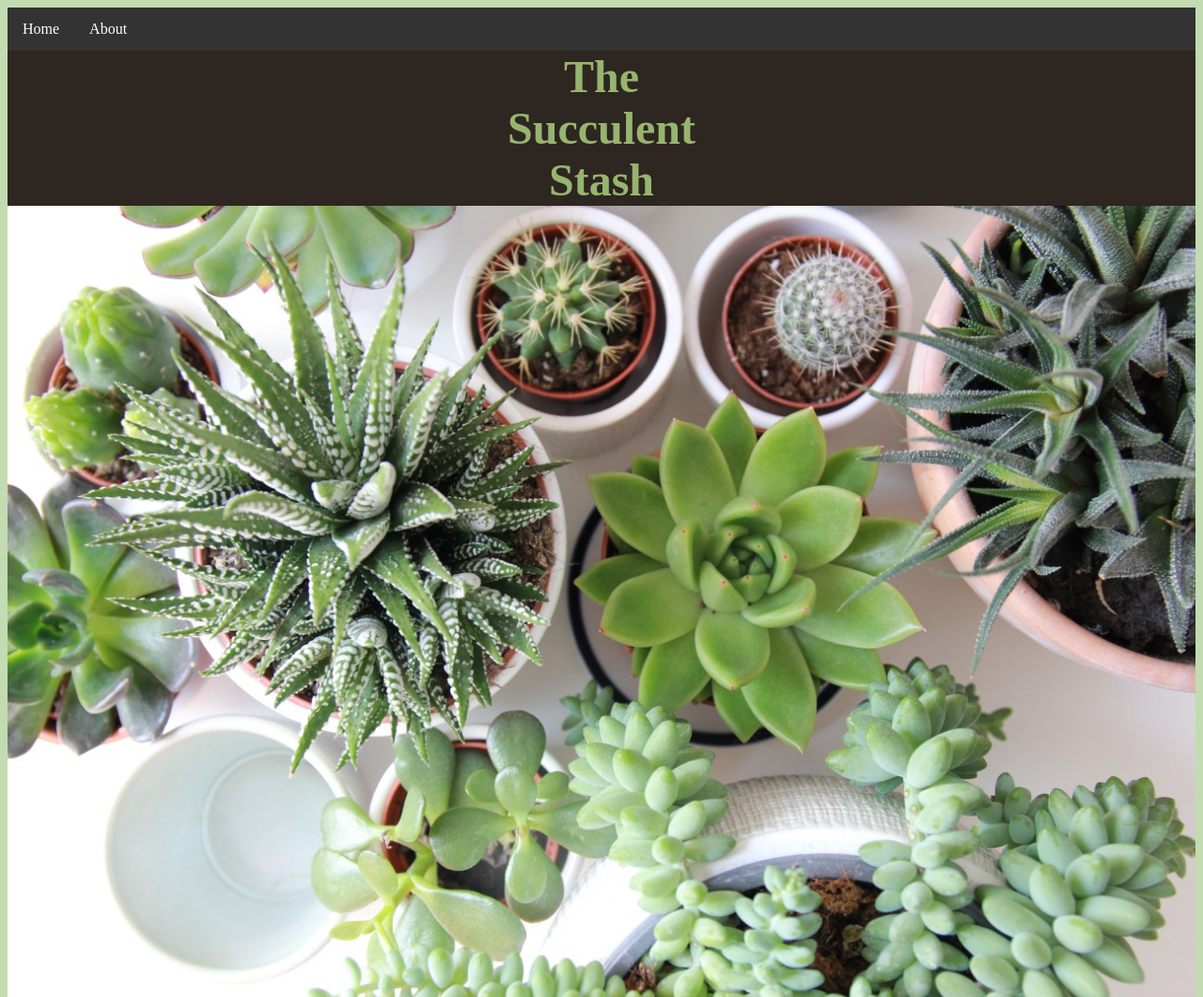
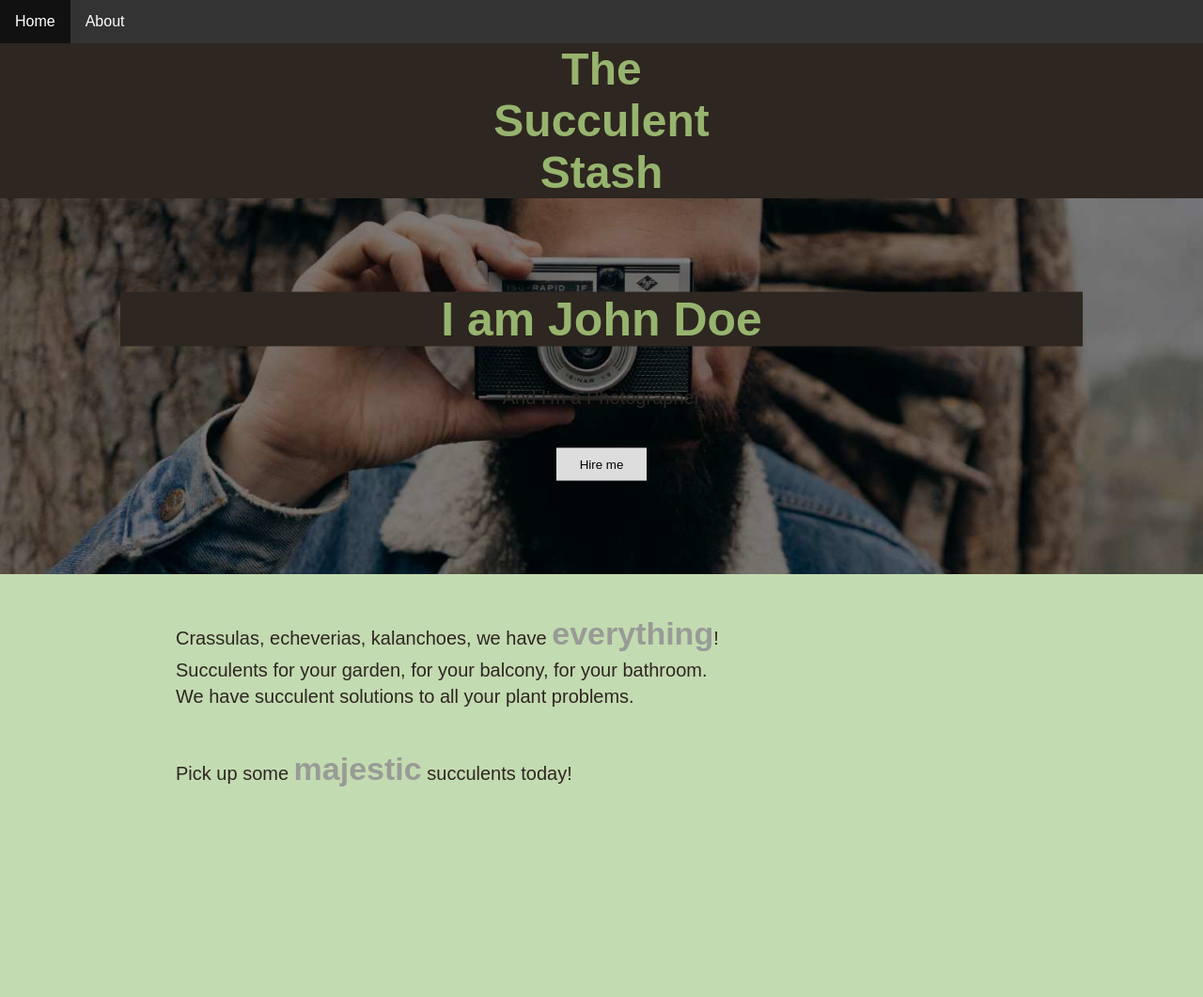
Before and after one commit to linky778/website, a plain HTML site: page index.html in a window 1280 px wide. Shown: the top 1061 px of the page at 94% size. After the commit the page ends 842 px from the top, so only its background shows below. Drawn offline with Linux system fonts and the light colour scheme.

Commit message:
images remove

```diff
--- a/index.html
+++ b/index.html
@@ -1,11 +1,13 @@
 <!DOCTYPE html>
 <html lang="en">
+
 <head>
   <meta charset="UTF-8" />
   <meta name="viewport" content="width=device-width, initial-scale=1.0" />
   <title>Document</title>
   <link rel="stylesheet" href="styles.css" />
 </head>
+
 <body>
   <ul>
     <li><a href="/">Home</a></li>
@@ -16,7 +18,14 @@
     Succulent<br>
     Stash
   </h1>
-    <img src="succ1.jpg" alt="Succulents in pots">
+  <div class="hero-image">
+    <div class="hero-text">
+      <h1 style="font-size:50px">I am John Doe</h1>
+      <p>And I'm a Photographer</p>
+      <button>Hire me</button>
+    </div>
+  </div>
+
   <p>
     Crassulas, echeverias, kalanchoes, we have <span>everything</span>!<br>
     Succulents for your garden, for your balcony, for your bathroom.<br>
@@ -25,6 +34,6 @@
   <p>
     Pick up some <span>majestic</span> succulents today!
   </p>
-    <img src="succ2.jpg" alt="A carpet of succulents">
 </body>
+
 </html>
--- a/styles.css
+++ b/styles.css
@@ -14,12 +14,12 @@
 
 */
 
-body {
-
-    background-color: #C3DBB1;
-
+body, html {
+  height: 100%;
+  margin: 0;
+  font-family: Arial, Helvetica, sans-serif;
+   background-color: #C3DBB1;
 }
-
 h1 {
 
     margin: 0;
@@ -86,3 +86,42 @@ li a {
 li a:hover {
   background-color: #111;
 }
+body, html {
+  height: 100%;
+  margin: 0;
+  font-family: Arial, Helvetica, sans-serif;
+}
+
+.hero-image {
+  background-image: linear-gradient(rgba(0, 0, 0, 0.5), rgba(0, 0, 0, 0.5)), url("photographer.jpg");
+  height: 50%;
+  background-position: center;
+  background-repeat: no-repeat;
+  background-size: cover;
+  position: relative;
+}
+
+.hero-text {
+  text-align: center;
+  position: absolute;
+  top: 50%;
+  left: 50%;
+  transform: translate(-50%, -50%);
+  color: white;
+}
+
+.hero-text button {
+  border: none;
+  outline: 0;
+  display: inline-block;
+  padding: 10px 25px;
+  color: black;
+  background-color: #ddd;
+  text-align: center;
+  cursor: pointer;
+}
+
+.hero-text button:hover {
+  background-color: #555;
+  color: white;
+}
```
Also changed, not shown: photographer.jpg (added). Lines whose indentation alone changed are shown as unchanged.
